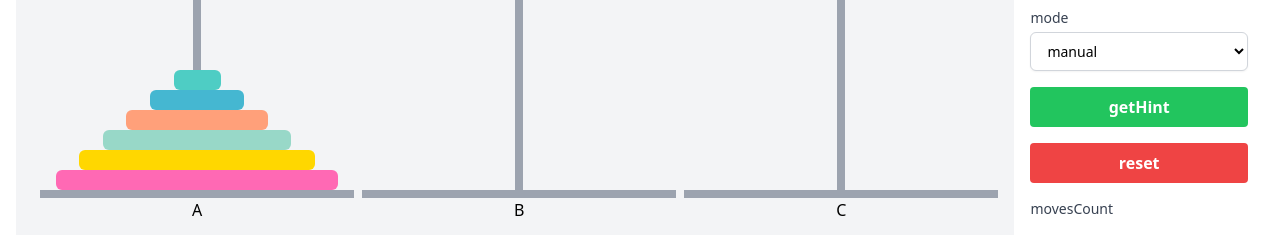
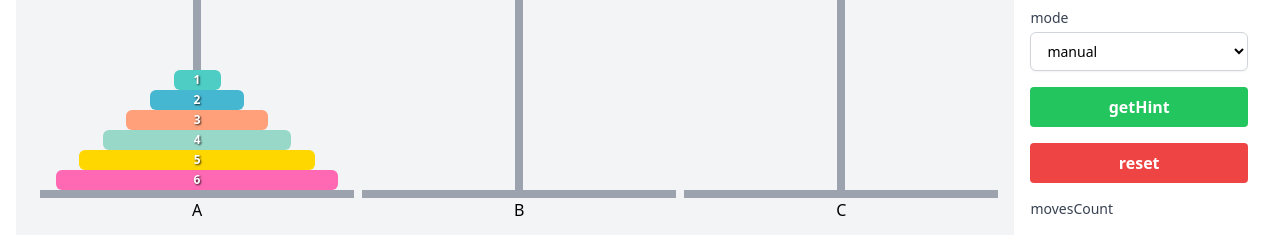
Before and after one commit to selfboot/ai_gallery, a Next.js app: page /1/algorithms/hanoitower in a window 1280 px wide. Shown: the part 366-606 px from the top of the page. Built offline with nearby package versions, Linux system fonts and the light colour scheme.

Commit message:
Improve hanoitower

```diff
--- a/src/app/[lang]/algorithms/hanoitower/content.js
+++ b/src/app/[lang]/algorithms/hanoitower/content.js
@@ -280,7 +280,17 @@ const HanoiTower = () => {
             }}
             draggable={mode === "manual"}
             onDragStart={(e) => handleDragStart(e, index, diskIndex)}
-          />
+          >
+            <div
+              className="absolute inset-0 flex items-center justify-center font-bold text-white text-shadow"
+              style={{
+                fontSize: `${Math.max(12, Math.min(16, DISK_HEIGHT * 0.6))}px`,
+                textShadow: '1px 1px 2px rgba(0,0,0,0.8)'
+              }}
+            >
+              {disk}
+            </div>
+          </div>
         ))}
         <div className="absolute bottom-[-24px] text-center w-full">{String.fromCharCode(65 + index)}</div>
       </div>
@@ -288,7 +298,7 @@ const HanoiTower = () => {
   });
 
   const Controls = React.memo(() => {
-    const diskOptions = useMemo(() => Array.from({ length: MAX_DISKS - 2 }, (_, i) => i + 3), []);
+    const diskOptions = useMemo(() => Array.from({ length: MAX_DISKS - 1 }, (_, i) => i + 2), []);
 
     const minMoves = 2 ** disks - 1;
     return (
```
